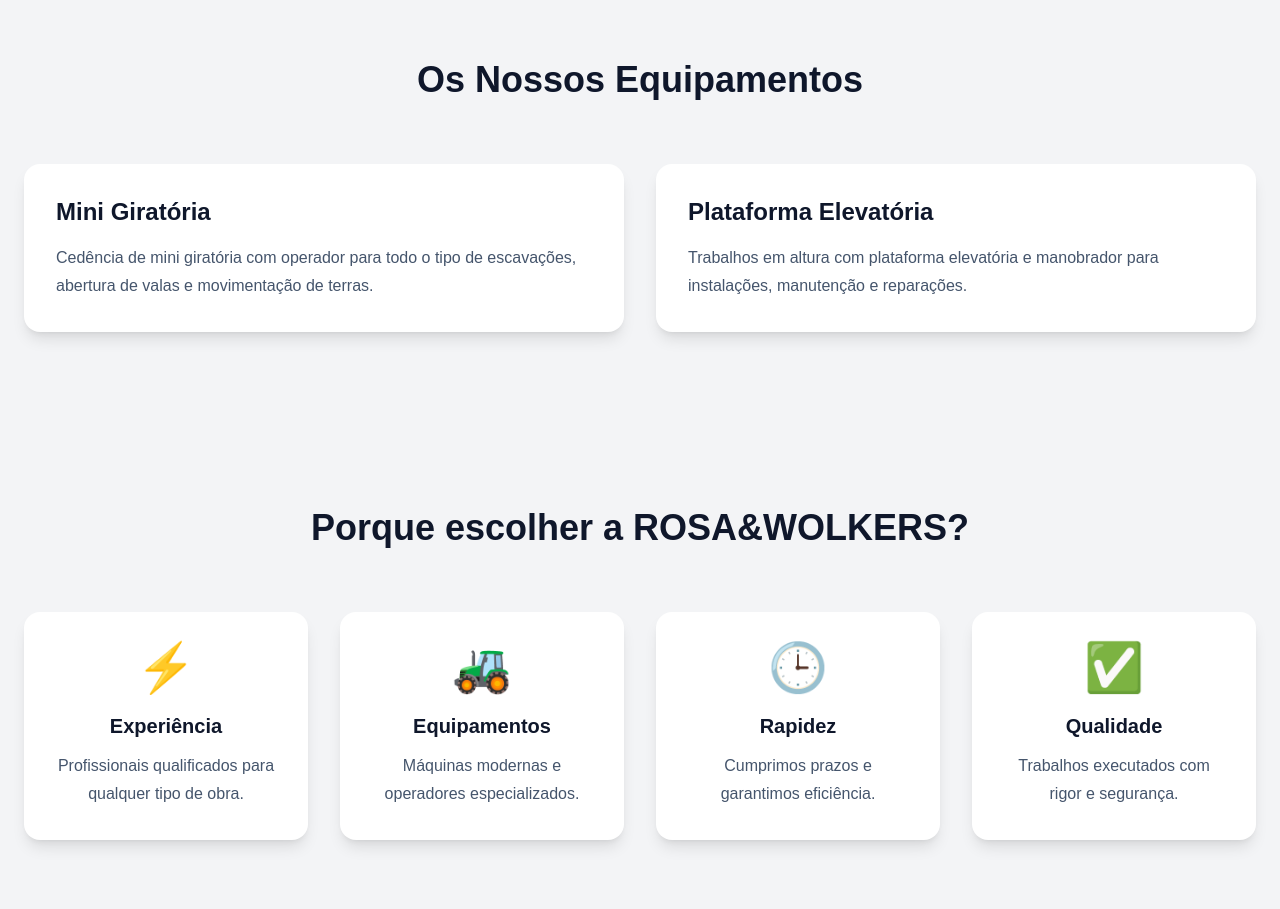
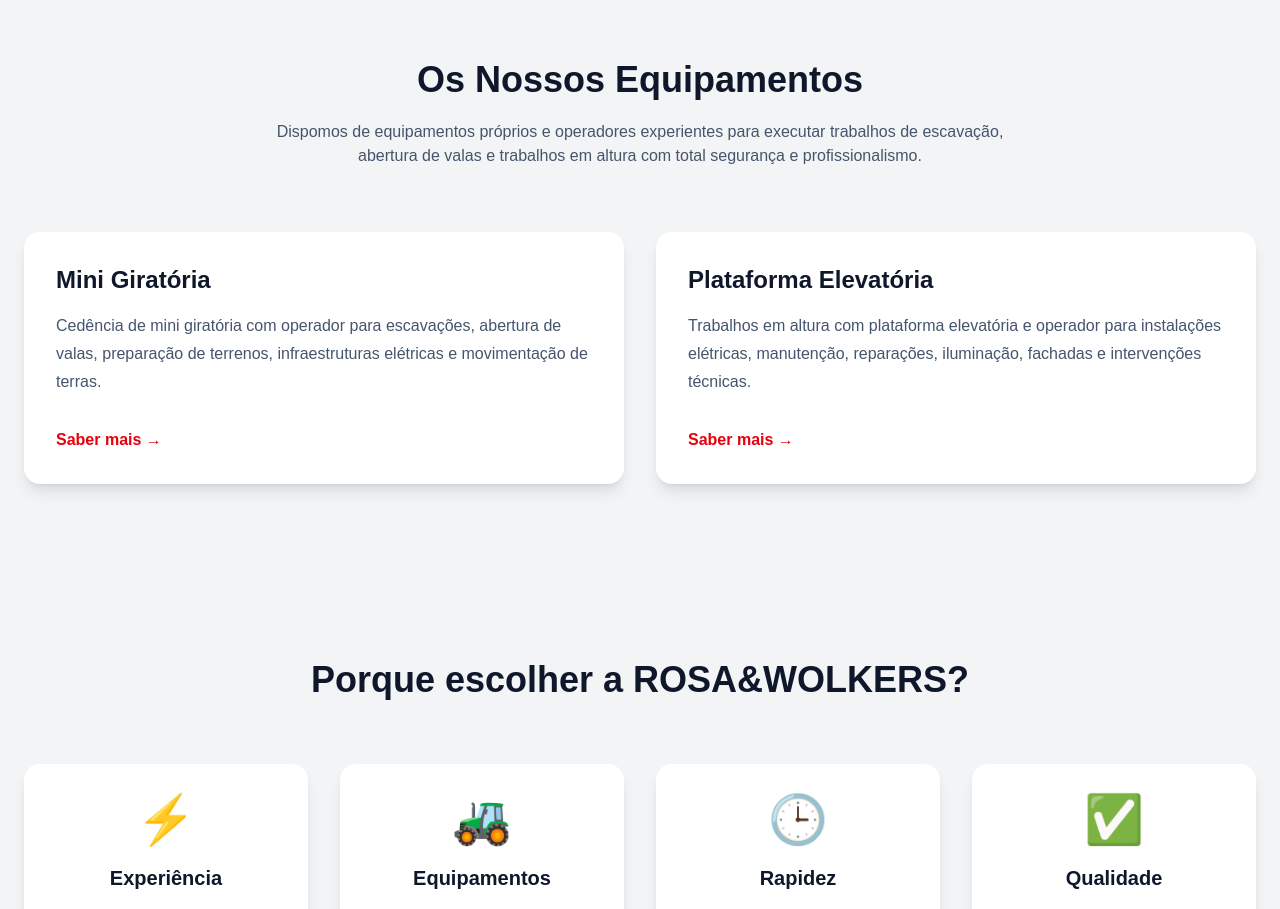
Before and after one commit to rodrigorosa1896-bot/rosa-wolkers, a Next.js app: page / in a window 1280 px wide. Shown: the part 2520-3429 px from the top of the page. Built offline with nearby package versions, Linux system fonts and the light colour scheme.

Commit message:
Melhorar secção Equipamentos com links SEO

```diff
--- /dev/null
+++ b/app/mini-giratoria-sintra/page.tsx
@@ -0,0 +1,228 @@
+import type { Metadata } from "next";
+import Link from "next/link";
+
+export const metadata: Metadata = {
+  title: "Mini Giratória em Sintra | ROSA&WOLKERS",
+
+  description:
+    "Serviço de mini giratória com manobrador em Sintra. Escavações, abertura de valas, preparação de terrenos e infraestruturas. Solicite o seu orçamento.",
+
+  alternates: {
+    canonical: "https://rosawolkers.com/mini-giratoria-sintra",
+  },
+
+  keywords: [
+    "mini giratória Sintra",
+    "mini escavadora Sintra",
+    "aluguer mini giratória",
+    "escavações Sintra",
+    "abertura de valas",
+    "infraestruturas",
+  ],
+};
+
+export default function MiniGiratoriaSintra() {
+  return (
+    <main className="bg-white">
+
+      <section className="max-w-6xl mx-auto px-6 py-24">
+
+        <h1 className="text-5xl font-bold text-slate-900">
+          Mini Giratória em Sintra
+        </h1>
+
+        <p className="mt-8 text-lg leading-8 text-slate-700">
+
+          A ROSA&WOLKERS disponibiliza serviços de mini giratória com
+          manobrador para empresas, empreiteiros e particulares em Sintra,
+          Cascais, Oeiras, Mafra e Lisboa.
+
+        </p>
+
+      </section>
+
+      <section className="max-w-6xl mx-auto px-6 py-16">
+
+        <h2 className="text-3xl font-bold mb-10">
+
+          Serviços com Mini Giratória
+
+        </h2>
+
+        <div className="grid md:grid-cols-2 gap-8 text-lg text-slate-700">
+
+          <div>✓ Abertura de valas</div>
+
+          <div>✓ Escavações</div>
+
+          <div>✓ Infraestruturas elétricas</div>
+
+          <div>✓ Preparação de terrenos</div>
+
+          <div>✓ Limpeza de terrenos</div>
+
+          <div>✓ Remoção de terras</div>
+
+          <div>✓ Trabalhos para particulares</div>
+
+          <div>✓ Trabalhos para empresas</div>
+
+        </div>
+
+      </section>
+
+      <section className="bg-slate-100 py-20">
+
+        <div className="max-w-5xl mx-auto px-6">
+
+          <h2 className="text-3xl font-bold">
+
+            Porque escolher a ROSA&WOLKERS?
+
+          </h2>
+
+          <div className="mt-10 space-y-6 text-lg leading-8 text-slate-700">
+
+            <p>
+              Trabalhamos com equipamentos próprios e operadores
+              experientes, garantindo rapidez, segurança e qualidade em
+              todos os trabalhos.
+            </p>
+
+            <p>
+              Executamos serviços para obras particulares, empresas,
+              empreiteiros e infraestruturas, sempre com foco no
+              cumprimento dos prazos.
+            </p>
+
+          </div>
+
+        </div>
+
+      </section>
+
+      <section className="max-w-6xl mx-auto px-6 py-20">
+
+        <h2 className="text-3xl font-bold mb-10">
+
+          Áreas de atuação
+
+        </h2>
+
+        <div className="grid md:grid-cols-3 gap-5 text-lg text-slate-700">
+
+          <div>✓ Sintra</div>
+
+          <div>✓ Cascais</div>
+
+          <div>✓ Oeiras</div>
+
+          <div>✓ Lisboa</div>
+
+          <div>✓ Mafra</div>
+
+          <div>✓ Zona Oeste</div>
+
+        </div>
+
+      </section>
+
+      <section className="bg-white py-20">
+
+        <div className="max-w-5xl mx-auto px-6">
+
+          <h2 className="text-3xl font-bold mb-10">
+
+            Perguntas Frequentes
+
+          </h2>
+
+          <div className="space-y-8">
+
+            <div>
+
+              <h3 className="font-semibold text-xl">
+
+                Trabalham apenas em Sintra?
+
+              </h3>
+
+              <p className="mt-2 text-slate-700">
+
+                Não. Prestamos serviços também em Cascais, Oeiras,
+                Lisboa, Mafra e restantes zonas próximas.
+
+              </p>
+
+            </div>
+
+            <div>
+
+              <h3 className="font-semibold text-xl">
+
+                A mini giratória inclui manobrador?
+
+              </h3>
+
+              <p className="mt-2 text-slate-700">
+
+                Sim. Todos os serviços são realizados por operadores
+                experientes.
+
+              </p>
+
+            </div>
+
+            <div>
+
+              <h3 className="font-semibold text-xl">
+
+                Fazem orçamentos gratuitos?
+
+              </h3>
+
+              <p className="mt-2 text-slate-700">
+
+                Sim. Entre em contacto connosco e analisaremos o seu
+                projeto sem compromisso.
+
+              </p>
+
+            </div>
+
+          </div>
+
+        </div>
+
+      </section>
+
+      <section className="bg-red-600 py-20">
+
+        <div className="max-w-5xl mx-auto text-center px-6">
+
+          <h2 className="text-4xl font-bold text-white">
+
+            Precisa de uma Mini Giratória em Sintra?
+
+          </h2>
+
+          <p className="mt-6 text-lg text-white">
+
+            Contacte-nos hoje mesmo e solicite o seu orçamento gratuito.
+
+          </p>
+
+          <Link
+            href="/#contactos"
+            className="inline-block mt-10 bg-white text-red-600 hover:bg-gray-100 px-10 py-4 rounded-xl font-bold transition"
+          >
+            Pedir Orçamento
+          </Link>
+
+        </div>
+
+      </section>
+
+    </main>
+  );
+}
--- a/app/sitemap.ts
+++ b/app/sitemap.ts
@@ -8,5 +8,19 @@ export default function sitemap(): MetadataRoute.Sitemap {
       changeFrequency: "weekly",
       priority: 1,
     },
+
+    {
+      url: "https://rosawolkers.com/eletricista-sintra",
+      lastModified: new Date(),
+      changeFrequency: "monthly",
+      priority: 0.9,
+    },
+
+    {
+      url: "https://rosawolkers.com/mini-giratoria-sintra",
+      lastModified: new Date(),
+      changeFrequency: "monthly",
+      priority: 0.9,
+    },
   ];
 }
--- a/components/Equipment.tsx
+++ b/components/Equipment.tsx
@@ -1,3 +1,5 @@
+import Link from "next/link";
+
 export default function Equipment() {
   return (
     <section
@@ -18,6 +20,12 @@ export default function Equipment() {
           Os Nossos Equipamentos
         </h2>
 
+        <p className="text-center text-slate-600 mt-5 max-w-3xl mx-auto">
+          Dispomos de equipamentos próprios e operadores experientes para
+          executar trabalhos de escavação, abertura de valas e trabalhos em
+          altura com total segurança e profissionalismo.
+        </p>
+
         <div
           className="
             grid
@@ -30,31 +38,63 @@ export default function Equipment() {
           "
         >
 
-          <div className="bg-white rounded-2xl shadow-lg p-8 hover:shadow-xl transition-all duration-300">
-
+          <Link
+            href="/mini-giratoria-sintra"
+            className="
+              bg-white
+              rounded-2xl
+              shadow-lg
+              p-8
+              hover:shadow-2xl
+              hover:-translate-y-2
+              transition-all
+              duration-300
+              block
+            "
+          >
             <h3 className="text-2xl font-bold text-slate-900">
               Mini Giratória
             </h3>
 
             <p className="mt-4 text-slate-600 leading-7">
-              Cedência de mini giratória com operador para todo o tipo
-              de escavações, abertura de valas e movimentação de terras.
+              Cedência de mini giratória com operador para escavações,
+              abertura de valas, preparação de terrenos, infraestruturas
+              elétricas e movimentação de terras.
             </p>
 
-          </div>
+            <span className="inline-block mt-8 text-red-600 font-semibold">
+              Saber mais →
+            </span>
+          </Link>
 
-          <div className="bg-white rounded-2xl shadow-lg p-8 hover:shadow-xl transition-all duration-300">
-
+          <Link
+            href="/plataforma-elevatoria-sintra"
+            className="
+              bg-white
+              rounded-2xl
+              shadow-lg
+              p-8
+              hover:shadow-2xl
+              hover:-translate-y-2
+              transition-all
+              duration-300
+              block
+            "
+          >
             <h3 className="text-2xl font-bold text-slate-900">
               Plataforma Elevatória
             </h3>
 
             <p className="mt-4 text-slate-600 leading-7">
-              Trabalhos em altura com plataforma elevatória e
-              manobrador para instalações, manutenção e reparações.
+              Trabalhos em altura com plataforma elevatória e operador para
+              instalações elétricas, manutenção, reparações, iluminação,
+              fachadas e intervenções técnicas.
             </p>
 
-          </div>
+            <span className="inline-block mt-8 text-red-600 font-semibold">
+              Saber mais →
+            </span>
+          </Link>
 
         </div>
 
```
